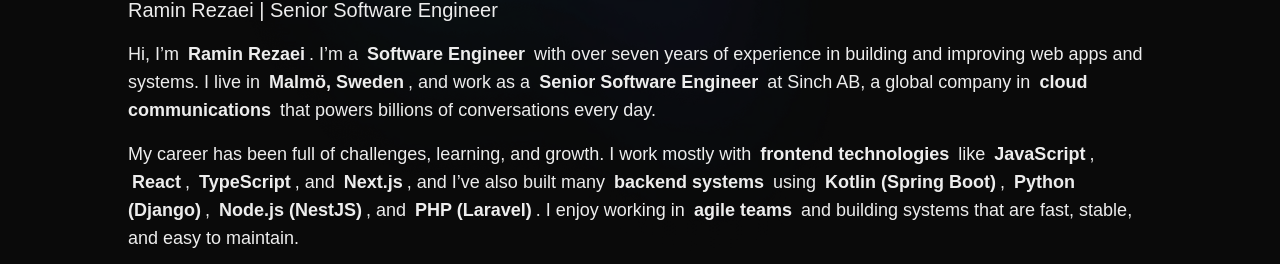
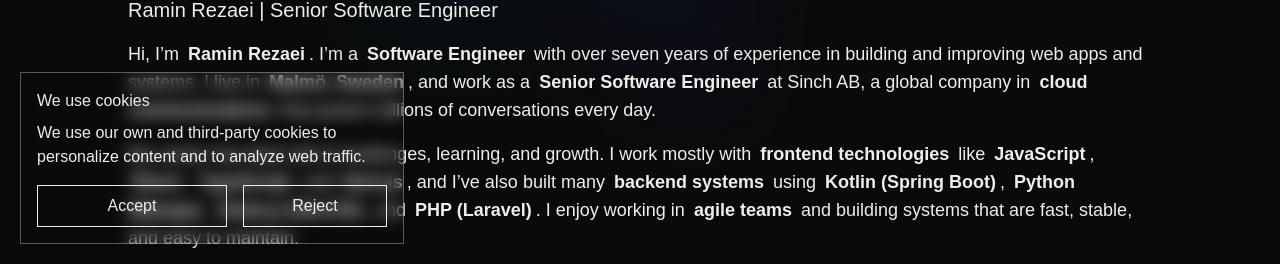
Before and after one commit to raminr77/raminr77.github.io, a Next.js app: page /about-me in a window 1280 px wide. Shown: the part 536-800 px from the top of the page. Built offline with nearby package versions, Linux system fonts and the light colour scheme; no server answers; a web font is replaced by a local one.

Commit message:
feat: Add Cookies Modal

```diff
--- a/src/app/layout.tsx
+++ b/src/app/layout.tsx
@@ -20,11 +20,11 @@ const CustomCursor = React.lazy(() =>
 const Header = React.lazy(() =>
   import('@/layout/components/header').then((module) => ({ default: module.Header }))
 );
-// const CookiesModal = React.lazy(() =>
-//   import('@/layout/components/cookies-modal').then((module) => ({
-//     default: module.CookiesModal
-//   }))
-// );
+const CookiesModal = React.lazy(() =>
+  import('@/layout/components/cookies-modal').then((module) => ({
+    default: module.CookiesModal
+  }))
+);
 const PerformanceMonitor = React.lazy(() =>
   import('@/shared/components/performance-monitor').then((module) => ({
     default: module.PerformanceMonitor
@@ -120,7 +120,7 @@ export default function RootLayout({
 
         {children}
 
-        {/* <CookiesModal /> */}
+        <CookiesModal />
 
         <ToastContainer
           limit={4}
--- a/src/layout/components/cookies-modal/index.tsx
+++ b/src/layout/components/cookies-modal/index.tsx
@@ -1,6 +1,5 @@
 'use client';
-
-import { useState } from 'react';
+import { useEffect, useState } from 'react';
 import clsx from 'clsx';
 
 import {
@@ -13,20 +12,32 @@ import { COOKIES_MODAL_STATUS } from '@/shared/constants';
 import { Button } from '@/shared/components/button';
 
 export function CookiesModal() {
-  const [cookiesModalStatus, setCookiesModalStatus] = useState<CookiesModalStatus>(() =>
-    getCookiesModalStatus()
+  const [cookiesModalStatus, setCookiesModalStatus] = useState<CookiesModalStatus>(
+    COOKIES_MODAL_STATUS.NONE
   );
 
+  useEffect(() => {
+    try {
+      const initial = getCookiesModalStatus();
+      setCookiesModalStatus(initial);
+    } catch {
+      setCookiesModalStatus(COOKIES_MODAL_STATUS.NONE);
+    }
+  }, []);
+
   const handleAccept = () => {
-    setCookiesModalStatus(COOKIES_MODAL_STATUS.ACCESPT);
-    updateCookiesModalStatus(COOKIES_MODAL_STATUS.ACCESPT);
+    setCookiesModalStatus(COOKIES_MODAL_STATUS.ACCEPT);
+    updateCookiesModalStatus(COOKIES_MODAL_STATUS.ACCEPT);
   };
+
   const handleReject = () => {
     setCookiesModalStatus(COOKIES_MODAL_STATUS.REJECT);
     updateCookiesModalStatus(COOKIES_MODAL_STATUS.REJECT);
   };
 
-  return cookiesModalStatus === COOKIES_MODAL_STATUS.NONE ? (
+  if (cookiesModalStatus !== COOKIES_MODAL_STATUS.NONE) return null;
+
+  return (
     <div
       className={clsx(
         'fixed flex flex-col gap-2 bottom-5 left-5 max-md:left-1/2 max-md:-translate-x-1/2 transform border p-4 w-11/12 max-w-sm select-none shadow backdrop-blur-sm duration-500 hover:bg-slate-300/10 border-slate-300/40 bg-transparent',
@@ -44,5 +55,5 @@ export function CookiesModal() {
         <Button label="Reject" type="button" onClick={handleReject} />
       </div>
     </div>
-  ) : null;
+  );
 }
--- a/src/shared/constants/cookies-modal.ts
+++ b/src/shared/constants/cookies-modal.ts
@@ -1,5 +1,5 @@
 export const COOKIES_MODAL_STATUS = {
-  ACCESPT: 'ACCESPT',
+  ACCEPT: 'ACCEPT',
   REJECT: 'REJECT',
   NONE: 'NONE'
 } as const;
--- a/src/shared/helpers/cookies-modal.ts
+++ b/src/shared/helpers/cookies-modal.ts
@@ -3,7 +3,6 @@ import { COOKIES_MODAL_STATUS, LOCAL_STORAGE_KEYS } from '../constants';
 export type CookiesModalStatus = keyof typeof COOKIES_MODAL_STATUS;
 
 export function getCookiesModalStatus(): CookiesModalStatus {
-  if (typeof window === 'undefined') return COOKIES_MODAL_STATUS.NONE;
   return (
     (localStorage.getItem(LOCAL_STORAGE_KEYS.COOKIES_MODAL) as
       | CookiesModalStatus
@@ -12,7 +11,5 @@ export function getCookiesModalStatus(): CookiesModalStatus {
 }
 
 export function updateCookiesModalStatus(status: CookiesModalStatus): void {
-  if (typeof window !== 'undefined') {
-    localStorage.setItem(LOCAL_STORAGE_KEYS.COOKIES_MODAL, status);
-  }
+  localStorage.setItem(LOCAL_STORAGE_KEYS.COOKIES_MODAL, status);
 }
```
